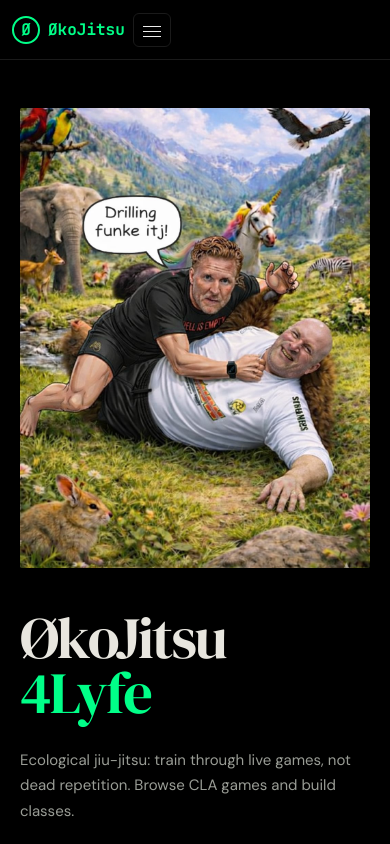
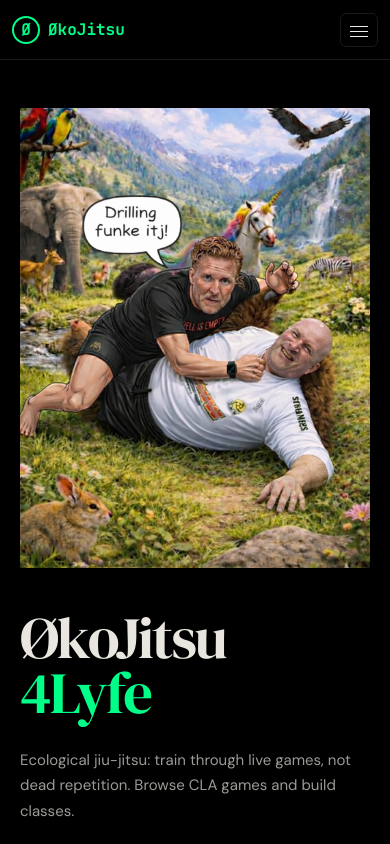
Before and after one commit to Hank-dev/okojitsu, a React (Vite) app: page / in a window 390 px wide. Shown: the top 844 px of the page. Built offline with nearby package versions, Linux system fonts and the light colour scheme.

Commit message:
Fix: hamburger menu pinned to far right on mobile

```diff
--- a/src/index.css
+++ b/src/index.css
@@ -826,7 +826,7 @@ html, body {
 
 @media (max-width: 768px) {
   /* Hamburger menu */
-  .hamburger { display: block; }
+  .hamburger { display: block; margin-left: auto; }
   .header-nav {
     position: fixed; top: 60px; left: 0; right: 0; bottom: 0;
     background: var(--bg-secondary); flex-direction: column;
```
